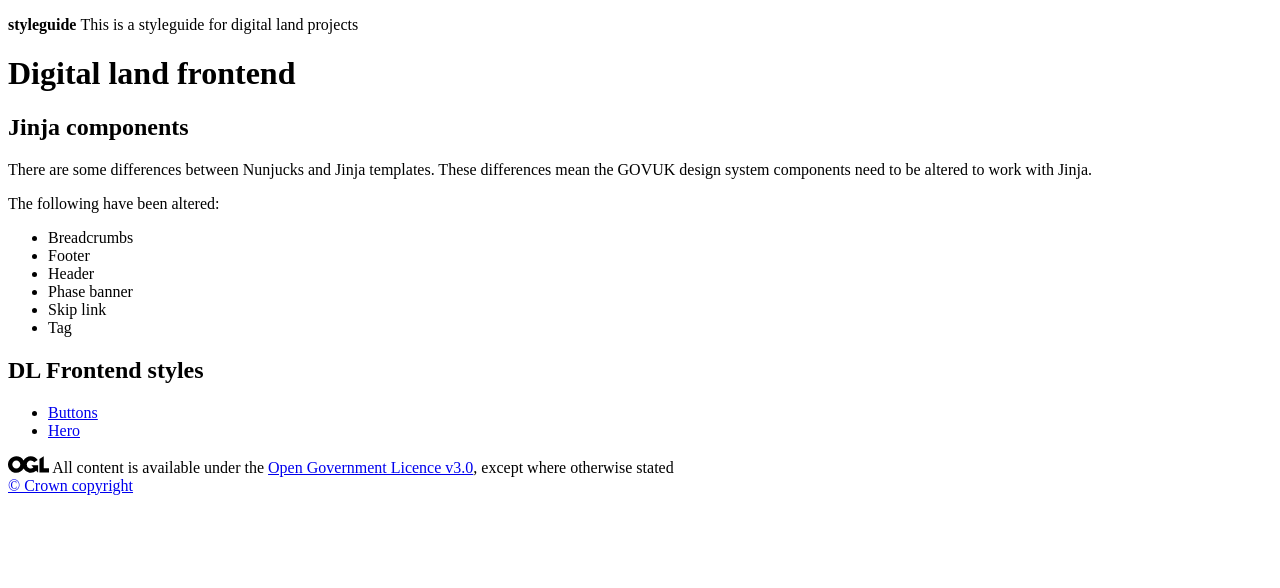
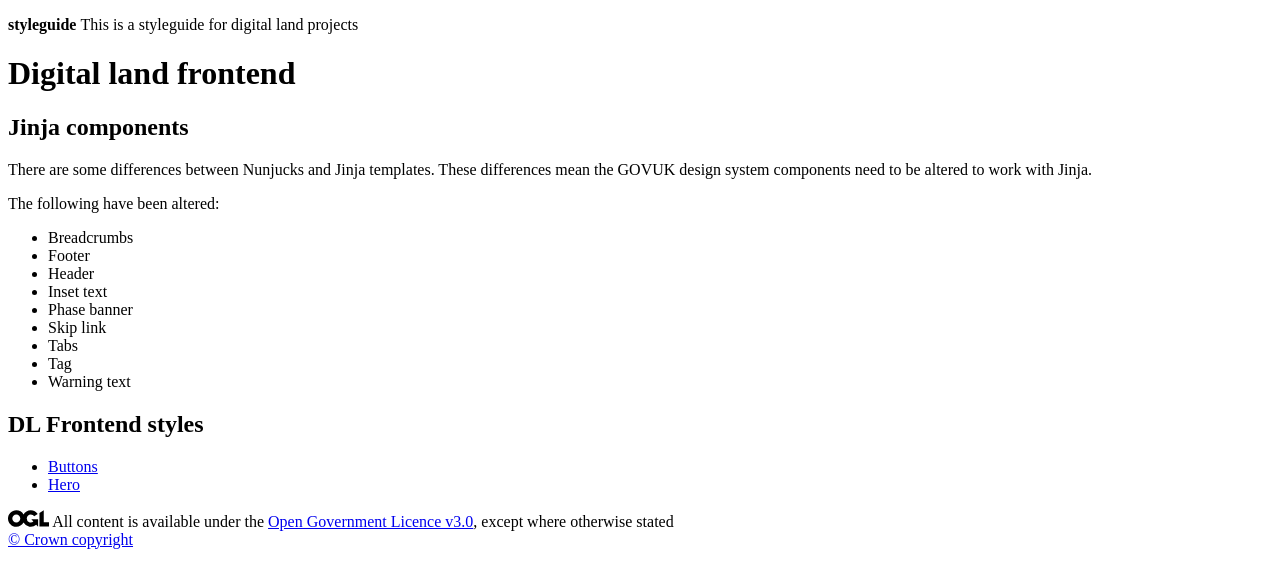
Before and after one commit to digital-land/digital-land-frontend-heroku, a Flask app: page / in a window 1280 px wide. Shown: the part 44-632 px from the top of the page. Run offline with Flask 2, Linux system fonts and the light colour scheme.

Commit message:
Updated list of transferred jinja components

```diff
--- a/application/templates/index.html
+++ b/application/templates/index.html
@@ -18,9 +18,12 @@
       <li>Breadcrumbs</li>
       <li>Footer</li>
       <li>Header</li>
+      <li>Inset text</li>
       <li>Phase banner</li>
       <li>Skip link</li>
+      <li>Tabs</li>
       <li>Tag</li>
+      <li>Warning text</li>
     </ul>
 
 
```
